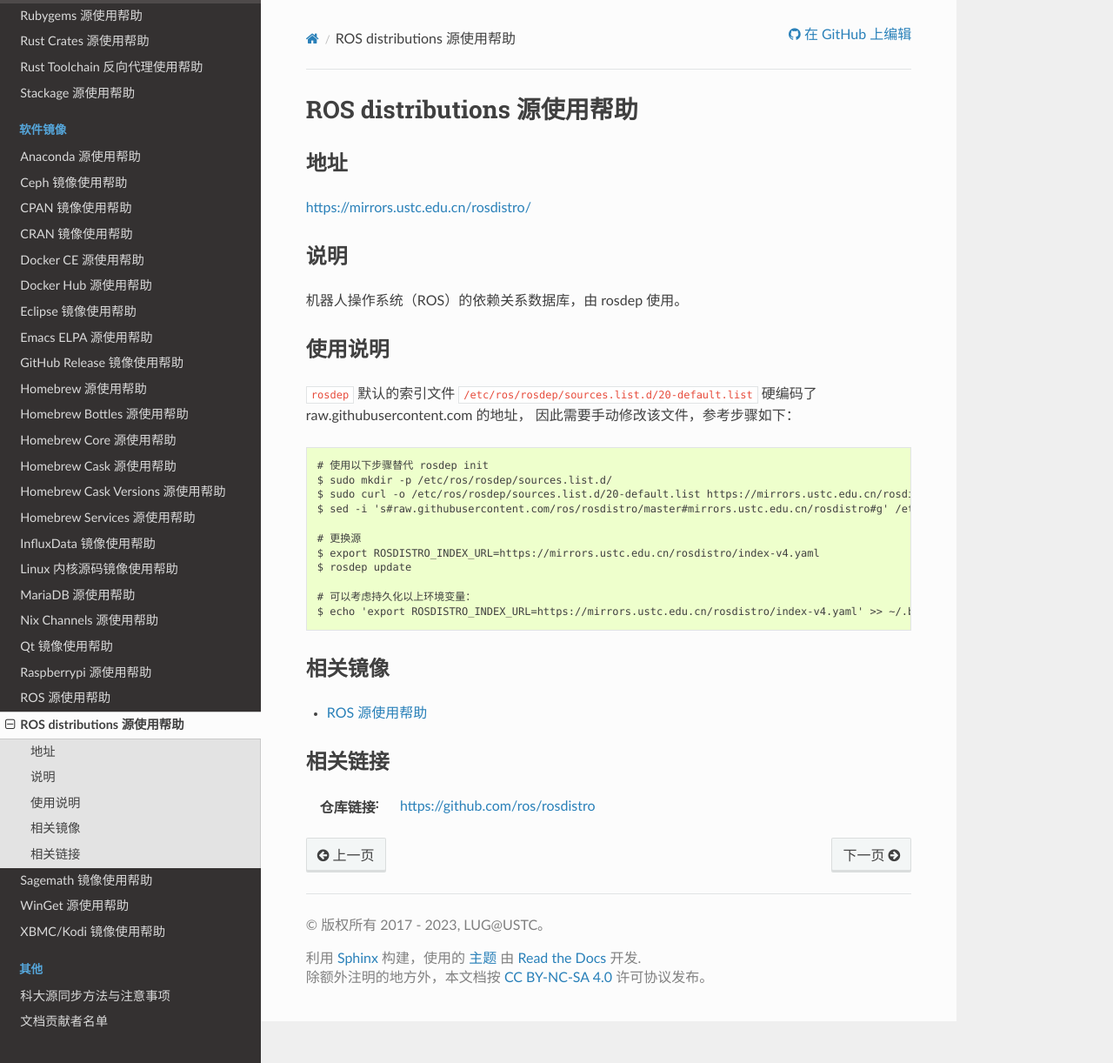
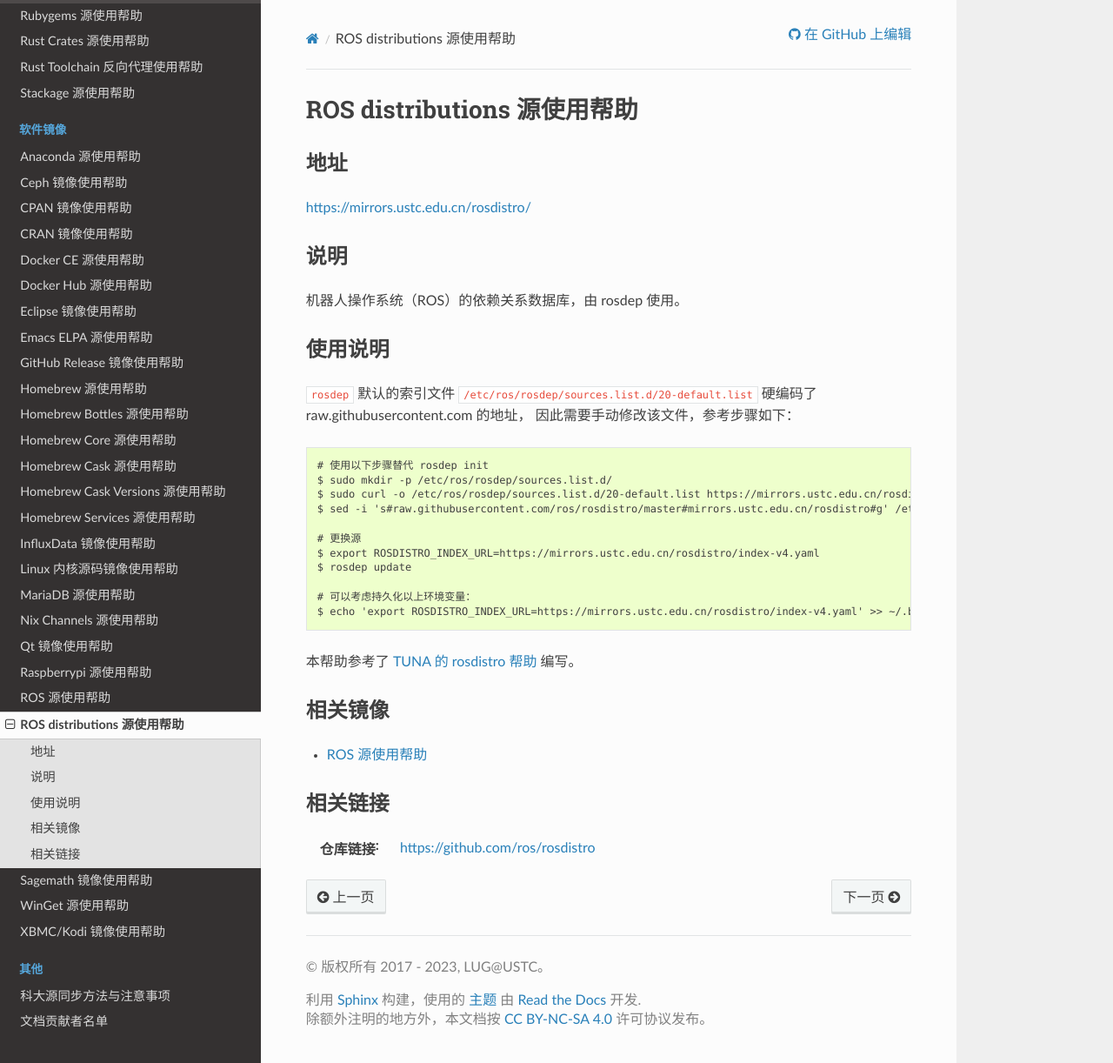
Before and after one commit to ustclug/mirrorhelp, a Sphinx documentation site: the page built from source/rosdistro.rst, in a window 1280 px wide and 1222 px high. Shown: the whole window at 87% size. Built offline with Sphinx 7.4.7 and the Read the Docs theme 2.0.0, drawn with Linux system fonts in a browser that asks for light colours; pages that are not in the unit, such as notebooks, are missing from menus.

Commit message:
rosdistro: add ref

```diff
--- a/source/rosdistro.rst
+++ b/source/rosdistro.rst
@@ -32,6 +32,8 @@
     # 可以考虑持久化以上环境变量：
     $ echo 'export ROSDISTRO_INDEX_URL=https://mirrors.ustc.edu.cn/rosdistro/index-v4.yaml' >> ~/.bashrc
 
+本帮助参考了 `TUNA 的 rosdistro 帮助 <https://mirrors.tuna.tsinghua.edu.cn/help/rosdistro/>`_ 编写。
+
 相关镜像
 ========
 - :doc:`ros`
```
